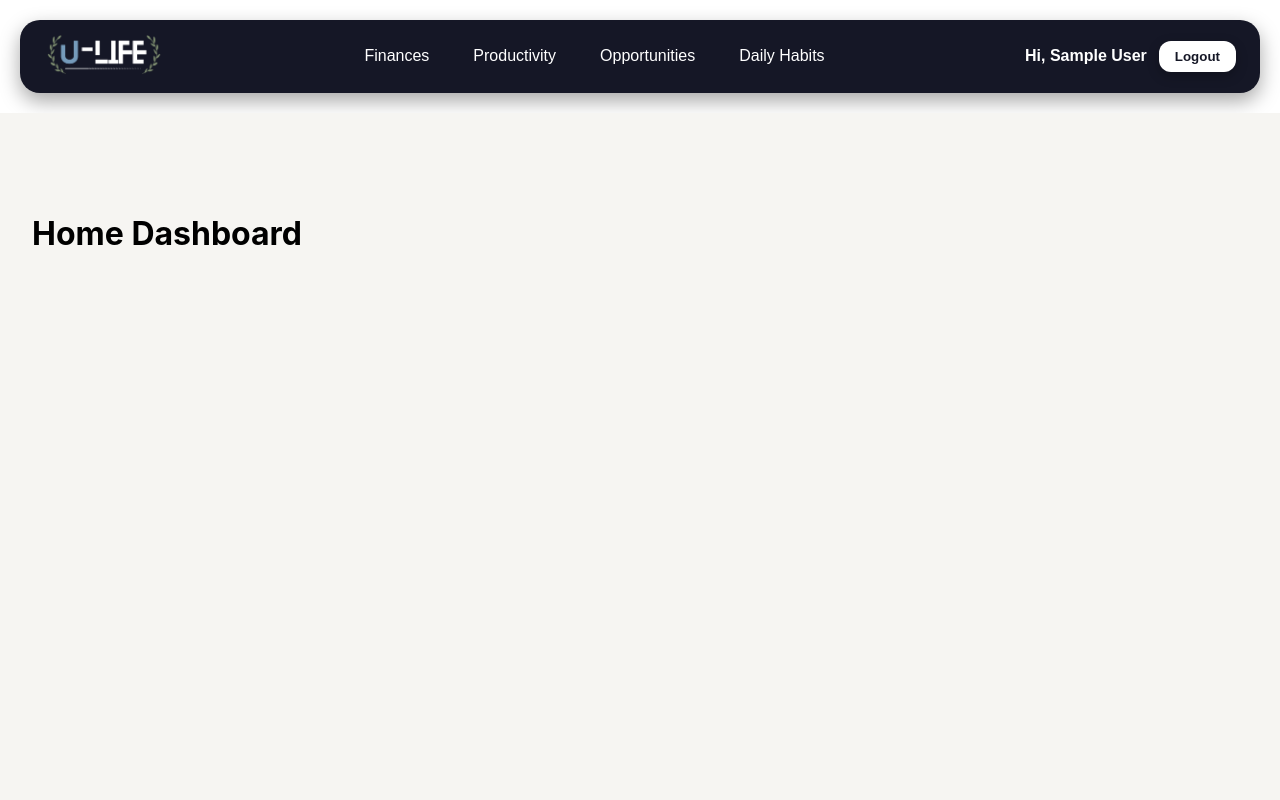
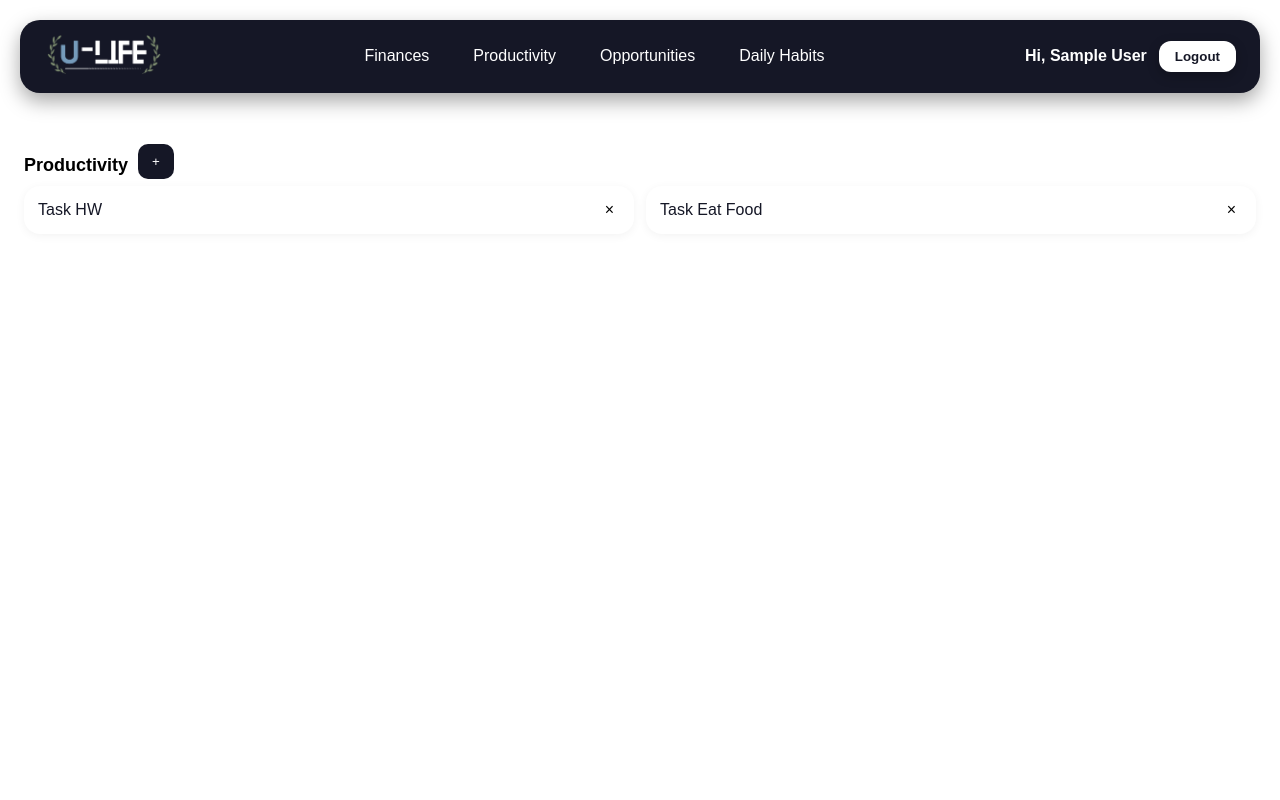
Before and after one commit to angespr/U-Life, a React (Create React App) app in the folder u-life_react/: page /dashboard in a window 1280 px wide. Shown: the top 800 px of the page. Built offline with nearby package versions, Linux system fonts and the light colour scheme; sample sign-in values are in the browser's storage.

Commit message:
dashboard changes + deleting commented out stuff

```diff
--- a/u-life_react/src/components/main parts/Dashboard.js
+++ b/u-life_react/src/components/main parts/Dashboard.js
@@ -1,13 +1,96 @@
-import React from "react";
+import React, { useState } from "react";
 import "../styles/pages/Dashboard.css";
-import PageStyle from "./PageStyle";
+import Navbar from "./Navbar";
 
-export default function Dashboard() {
+// tester modules before actual user ones
+const initialModules = [
+  { id: 1, label: "Task HW", link: "#taskhw" },
+  { id: 2, label: "Task Eat Food", link: "#taskeatfood" },
+  { id: 3, label: "Task Do XYZ", link: "#taskdoxyz" },
+  { id: 4, label: "Task blah blah", link: "#taskblahblah" },
+];
+
+function Dashboard() {
+  const [modules, setModules] = useState(initialModules);
+  const [productivity, setProductivity] = useState([1, 2]);
+  const [openDropdown, setOpenDropdown] = useState(false);
+
+  const getModule = (id) => modules.find(m => m.id === id);
+
+  const availableModules = modules.filter(m => !productivity.includes(m.id));
+
+  const addToProductivity = (id) => {
+    setProductivity(prev => [...prev, id]);
+    setOpenDropdown(false);
+  };
+
+  const removeFromProductivity = (id) => {
+    setProductivity(prev => prev.filter(mid => mid !== id));
+  };
+
   return (
-    <PageStyle>
-      <div className="dashboard-page">
-        <h1>Home Dashboard</h1>
+    <>
+      <Navbar />
+
+      <div className="dashboard-container">
+
+        <div className="section-header">
+
+          <div className="title-row">
+            <h2 className="section-title">Productivity</h2>
+
+            <button
+              className="add-btn"
+              onClick={() => setOpenDropdown(prev => !prev)}
+            >
+              +
+            </button>
+          </div>
+
+          {openDropdown && (
+            <div className="dropdown">
+              {availableModules.length === 0 && (
+                <div className="dropdown-item">No modules left</div>
+              )}
+
+              {availableModules.map(mod => (
+                <div
+                  key={mod.id}
+                  className="dropdown-item"
+                  onClick={() => addToProductivity(mod.id)}
+                >
+                  {mod.label}
+                </div>
+              ))}
+            </div>
+          )}
+        </div>
+
+        <div className="grid">
+          {productivity.map(id => {
+            const mod = getModule(id);
+            if (!mod) return null;
+
+            return (
+              <a key={id} href={mod.link} className="card">
+                <span>{mod.label}</span>
+                <button
+                  className="pin-btn active"
+                  onClick={(e) => {
+                    e.preventDefault();
+                    removeFromProductivity(id);
+                  }}
+                >
+                  ×
+                </button>
+              </a>
+            );
+          })}
+        </div>
+
       </div>
-    </PageStyle>
+    </>
   );
 }
+
+export default Dashboard;
--- a/u-life_react/src/components/styles/pages/Dashboard.css
+++ b/u-life_react/src/components/styles/pages/Dashboard.css
@@ -0,0 +1,99 @@
+.dashboard-container {
+  min-height: 100vh;
+  padding: 24px;
+  font-family: Arial, sans-serif;
+}
+
+.dashboard-header {
+  display: flex;
+  justify-content: space-between;
+  align-items: center;
+  margin-bottom: 20px;
+}
+
+.dashboard-title {
+  font-size: 24px;
+  font-weight: 700;
+}
+
+.title-row {
+  display: flex;
+  align-items: center;
+  justify-content: flex-start;
+  gap: 10px;
+}
+
+.section-header {
+  position: relative;
+}
+
+.add-btn {
+  background: #151726;
+  color: white;
+  border: none;
+  padding: 10px 14px;
+  border-radius: 10px;
+  cursor: pointer;
+}
+
+.add-btn:hover {
+  background: #333;
+}
+
+.add-module-bar {
+  display: flex;
+  gap: 10px;
+  margin-bottom: 20px;
+}
+
+.add-input {
+  padding: 10px;
+  border: 1px solid #ddd;
+  border-radius: 8px;
+  width: 260px;
+}
+
+.section-title {
+  font-size: 18px;
+  font-weight: 600;
+  margin: 18px 0 10px;
+}
+
+.grid {
+  display: grid;
+  grid-template-columns: repeat(auto-fit, minmax(220px, 1fr));
+  gap: 12px;
+  margin-bottom: 24px;
+}
+
+.grid.small {
+  grid-template-columns: repeat(auto-fit, minmax(180px, 1fr));
+}
+
+.card {
+  background: white;
+  padding: 14px;
+  border-radius: 16px;
+  display: flex;
+  justify-content: space-between;
+  align-items: center;
+  text-decoration: none;
+  color: #151726;
+  box-shadow: 0 2px 10px rgba(0,0,0,0.05);
+}
+
+.card:hover {
+  box-shadow: 0 4px 14px rgba(0,0,0,0.1);
+}
+
+.pin-btn {
+  background: transparent;
+  border: none;
+  cursor: pointer;
+  font-size: 16px;
+  opacity: 0.4;
+}
+
+.pin-btn.active {
+  opacity: 1;
+}
```
Also changed, not shown: u-life_react/src/components/main parts/Navbar.js (+0 -34 lines), u-life_react/src/components/startup/Signup.js (+0 -77 lines).
